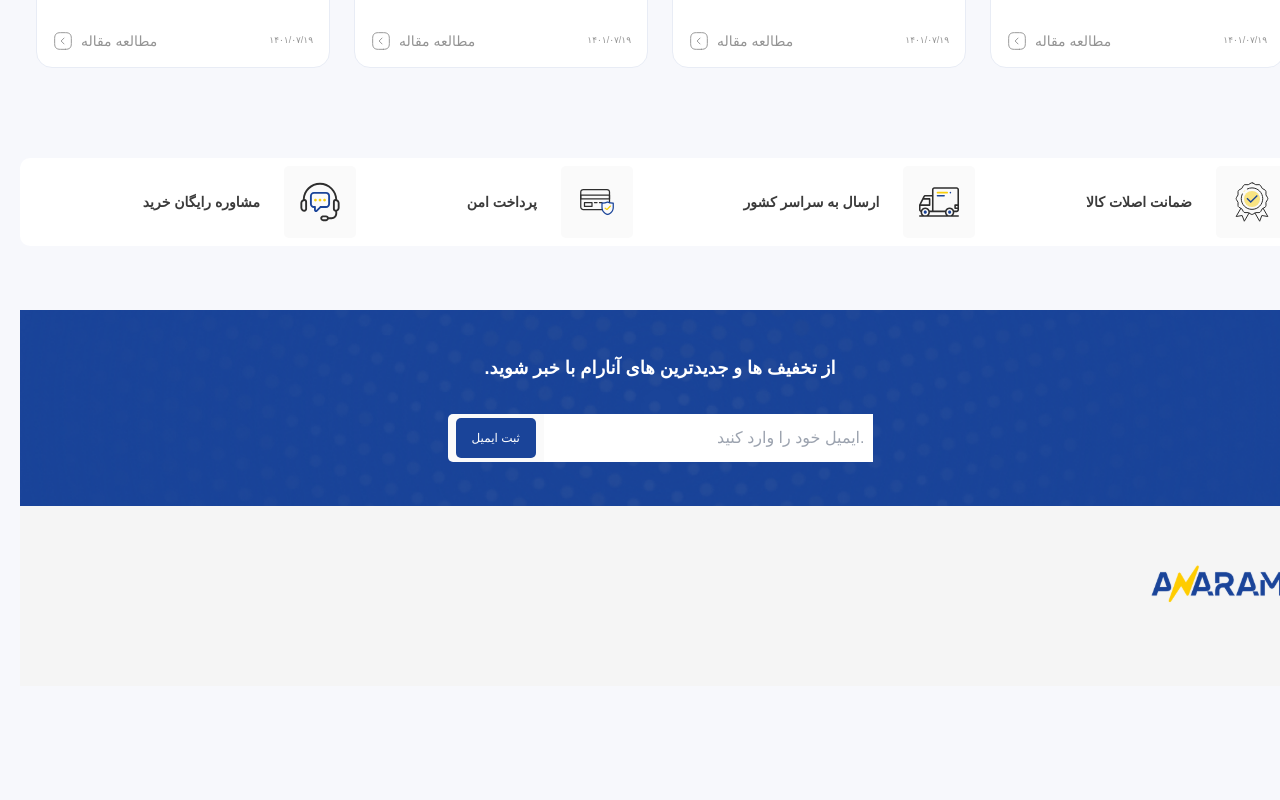
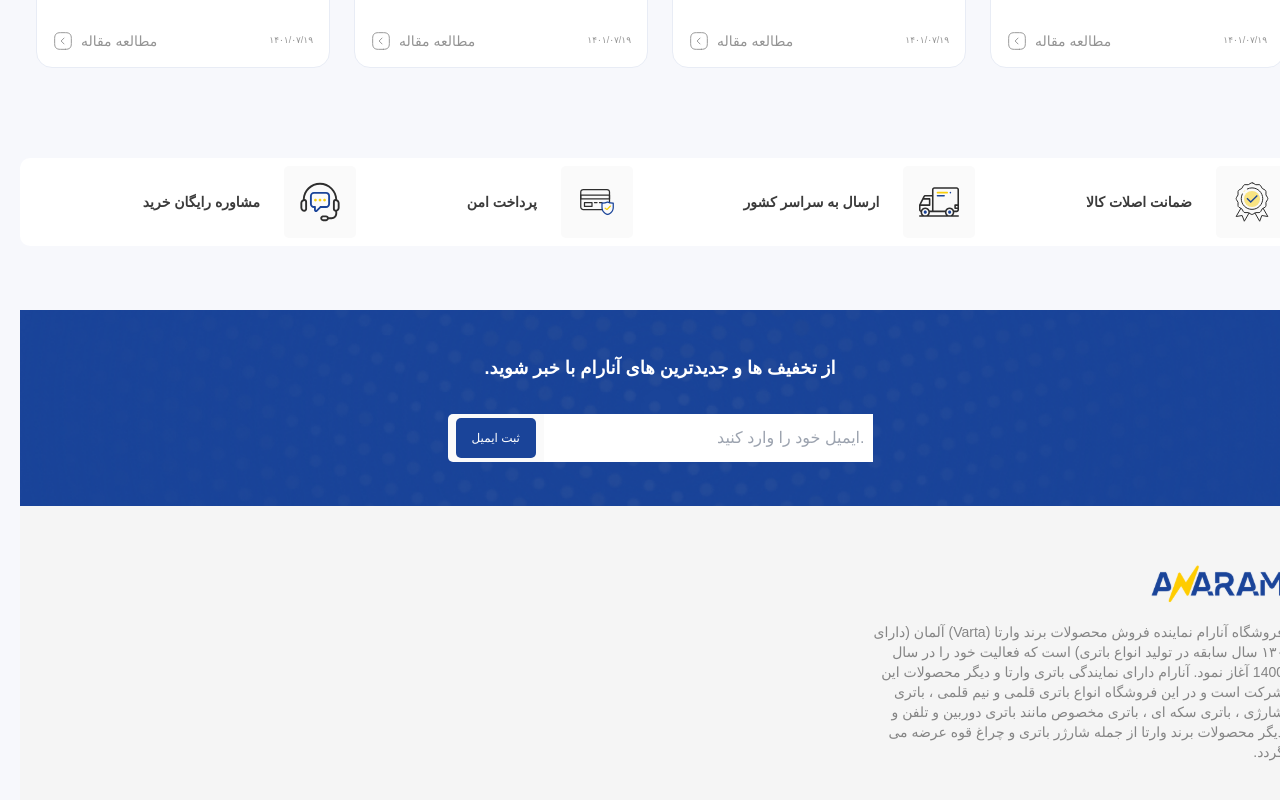
Before and after one commit to mahyarErshad/anaram-react, a React (Create React App) app: page / in a window 1280 px wide. Shown: the part 4532-5332 px from the top of the page. Before the commit the page ends 5218 px from the top, so only its background shows below. Built offline with nearby package versions, Linux system fonts and the light colour scheme; a web font is replaced by a local one.

Commit message:
description is placed

```diff
--- a/src/Components/Footer/FooterContainer/FooterContainer.jsx
+++ b/src/Components/Footer/FooterContainer/FooterContainer.jsx
@@ -7,6 +7,7 @@ function FooterContainer() {
     <footer className=" bg-NeutralN20 pt-10 pb-16 px-4">
       <section className={`${styles.footer} w-full max-w-[101.875rem] mx-auto`}>
         <Logo className={styles.logo} />
+        <p className={`${styles.description} text-sm text-NeutralN90`}>فروشگاه آنارام نماینده فروش محصولات برند وارتا (Varta) آلمان (دارای ۱۳۰ سال سابقه در تولید انواع باتری) است که فعالیت خود را در سال 1400 آغاز نمود. آنارام دارای نمایندگی باتری وارتا و دیگر محصولات این شرکت است و در این فروشگاه انواع باتری قلمی و نیم قلمی ، باتری شارژی ، باتری سکه ای ، باتری مخصوص مانند باتری دوربین و تلفن و دیگر محصولات برند وارتا از جمله شارژر باتری و چراغ قوه عرضه می گردد.</p>
       </section>
     </footer>
   );
--- a/src/Components/Footer/styles/styles.module.css
+++ b/src/Components/Footer/styles/styles.module.css
@@ -1,8 +1,13 @@
 .footer {
   display: grid;
-  grid-template-rows: 1fr 3fr 1fr;
-  grid-template-columns: repeat(5, 1fr);
+  grid-template-rows: 1fr 2fr 1fr;
+  grid-template-columns: repeat(3, 1fr);
 }
 .logo {
-  grid-row: 1 / -1;
+  grid-column: 1;
+  grid-row: 1;
 }
+.description {
+  grid-row: 2;
+  grid-column: 1;
+}
```
